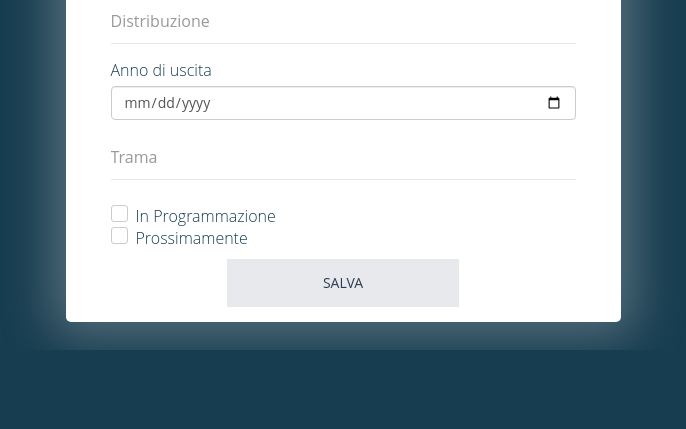
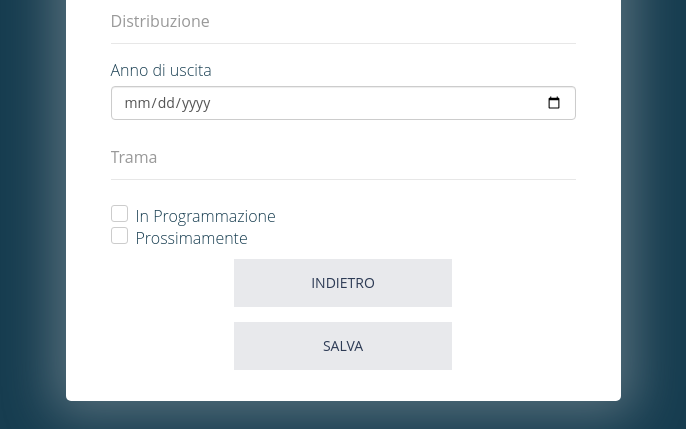
Before and after one commit to GiuseppeSpallone/popcorn-Web, a PHP site: page /form_film.php in a window 1280 px wide. Shown: the part 677-1106 px from the top of the page, without its empty margins (297-983 px from the left). Before the commit the page ends 1027 px from the top, so only its background shows below. Run offline with PHP 8.4, Linux system fonts and the light colour scheme; the visitor is signed in with stand-in values (Sample User, id 1); some libraries are stand-ins or nearby versions.

Commit message:
Aggiunto tasto indietro inserisci film e sistemato il chiudi di recupera password

```diff
--- a/accesso_registrazione.php
+++ b/accesso_registrazione.php
@@ -199,7 +199,7 @@ include 'nav.php';
                                     <div class="form-group">
                                         <div class="row">
                                             <div class="col-sm-6 col-sm-offset-3">
-                                                <input tabindex="10" class="form-control btn btn-login" value="Chiudi">
+                                                <input tabindex="10" class="form-control btn btn-login" data-dismiss="modal" value="Chiudi">
                                             </div>
                                         </div>
                                     </div>
--- a/check/film.php
+++ b/check/film.php
@@ -16,7 +16,6 @@ $distribuzione = filter_input(INPUT_POST, 'distribuzione');
 $data_uscita = filter_input(INPUT_POST, 'data_uscita');
 $trama = filter_input(INPUT_POST, 'trama');
 //
-
 
 if (filter_input(INPUT_POST, 'prog', FILTER_VALIDATE_BOOLEAN) == true) $in_prog = 1; else $in_prog = 0;
 
--- a/form_film.php
+++ b/form_film.php
@@ -21,44 +21,56 @@ include 'nav.php';
                 <div class="panel-body">
                     <div class="row">
                         <div class="col-lg-12">
-                            <form id="film-form" action="check/film.php" method="post" role="form" style="display: block;">
+                            <form id="film-form" action="check/film.php" method="post" role="form"
+                                  style="display: block;">
                                 <h2>Inserisci Film</h2>
                                 <div id="film_form" class="form-group">
-                                    <input type="text" name="titolo" id="titolo" tabindex="1" class="form-control" placeholder="Titolo" value="">
+                                    <input type="text" name="titolo" id="titolo" tabindex="1" class="form-control"
+                                           placeholder="Titolo" value="">
                                 </div>
                                 <div class="form-group">
-                                    <input type="text" name="nazione" id="nazione" tabindex="2" class="form-control" placeholder="Nazione">
+                                    <input type="text" name="nazione" id="nazione" tabindex="2" class="form-control"
+                                           placeholder="Nazione">
                                 </div>
 
                                 <div class="form-group">
                                     <label for="anno">Anno di produzione</label>
-                                    <input type="number" name="anno" id="anno" min="1900" max="2099" class="form-control" tabindex="3" value="2017"/>
+                                    <input type="number" name="anno" id="anno" min="1900" max="2099"
+                                           class="form-control" tabindex="3" value="2017"/>
                                 </div>
 
                                 <div class="form-group">
-                                    <input type="text" name="genere" id="genere" tabindex="4" class="form-control" placeholder="Genere">
+                                    <input type="text" name="genere" id="genere" tabindex="4" class="form-control"
+                                           placeholder="Genere">
                                 </div>
                                 <div class="form-group">
-                                    <input type="number" name="durata" id="durata" tabindex="5" class="form-control" placeholder="Durata (in minuti)">
+                                    <input type="number" name="durata" id="durata" tabindex="5" class="form-control"
+                                           placeholder="Durata (in minuti)">
                                 </div>
                                 <div class="form-group">
-                                    <input type="text" name="regia" id="regia" tabindex="6" class="form-control" placeholder="Regia">
+                                    <input type="text" name="regia" id="regia" tabindex="6" class="form-control"
+                                           placeholder="Regia">
                                 </div>
                                 <div class="form-group">
-                                    <input type="text" name="cast" id="cast" tabindex="7" class="form-control" placeholder="Cast">
+                                    <input type="text" name="cast" id="cast" tabindex="7" class="form-control"
+                                           placeholder="Cast">
                                 </div>
                                 <div class="form-group">
-                                    <input type="text" name="produzione" id="produzione" tabindex="8" class="form-control" placeholder="Produzione">
+                                    <input type="text" name="produzione" id="produzione" tabindex="8"
+                                           class="form-control" placeholder="Produzione">
                                 </div>
                                 <div class="form-group">
-                                    <input type="text" name="distribuzione" id="distribuzione" tabindex="9" class="form-control" placeholder="Distribuzione">
+                                    <input type="text" name="distribuzione" id="distribuzione" tabindex="9"
+                                           class="form-control" placeholder="Distribuzione">
                                 </div>
                                 <div class="form-group">
                                     <label for="anno">Anno di uscita</label>
-                                    <input type="date" name="data_uscita" id="data_uscita" tabindex="10" class="form-control">
+                                    <input type="date" name="data_uscita" id="data_uscita" tabindex="10"
+                                           class="form-control">
                                 </div>
                                 <div class="form-group">
-                                    <input type="text" name="trama" id="trama" tabindex="11" class="form-control" placeholder="Trama">
+                                    <input type="text" name="trama" id="trama" tabindex="11" class="form-control"
+                                           placeholder="Trama">
                                 </div>
 
                                 <!--<div id="carica-poster" class="col-sm-6 col-sm-offset-3">
@@ -85,9 +97,20 @@ include 'nav.php';
                                     <input id="pross" type="radio" name="prog" tabindex="13" class="form-control">
                                     <label for="pross">Prossimamente</label>
                                 </div>
-                                <div class="col-sm-6 col-sm-offset-3">
-
-                                    <input type="submit" name="film-submit" id="film-submit" tabindex="15" class="form-control btn btn-film" value="Salva">
+                                <div class="form-group">
+                                    <div class="row">
+                                        <div class="col-sm-6 col-sm-offset-3">
+                                            <a href="modifica_film.php" class="form-control btn btn-film">Indietro</a>
+                                        </div>
+                                    </div>
+                                </div>
+                                <div class="form-group">
+                                    <div class="row">
+                                        <div class="col-sm-6 col-sm-offset-3">
+                                            <input type="submit" name="film-submit" id="film-submit" tabindex="14"
+                                                   class="form-control btn btn-film" value="Salva">
+                                        </div>
+                                    </div>
                                 </div>
                             </form>
                         </div>
@@ -102,7 +125,6 @@ include 'nav.php';
 <script src="js/form_film.js"></script>
 
 
-
 </body>
 
 </html>
```
